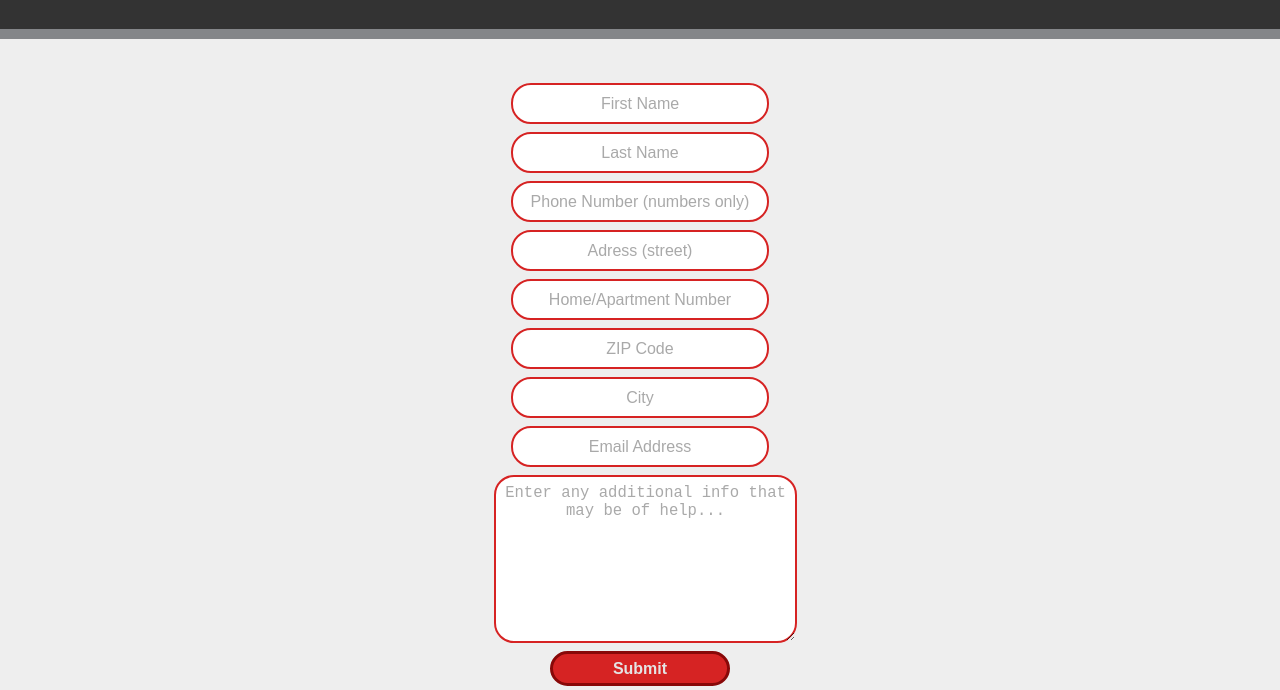
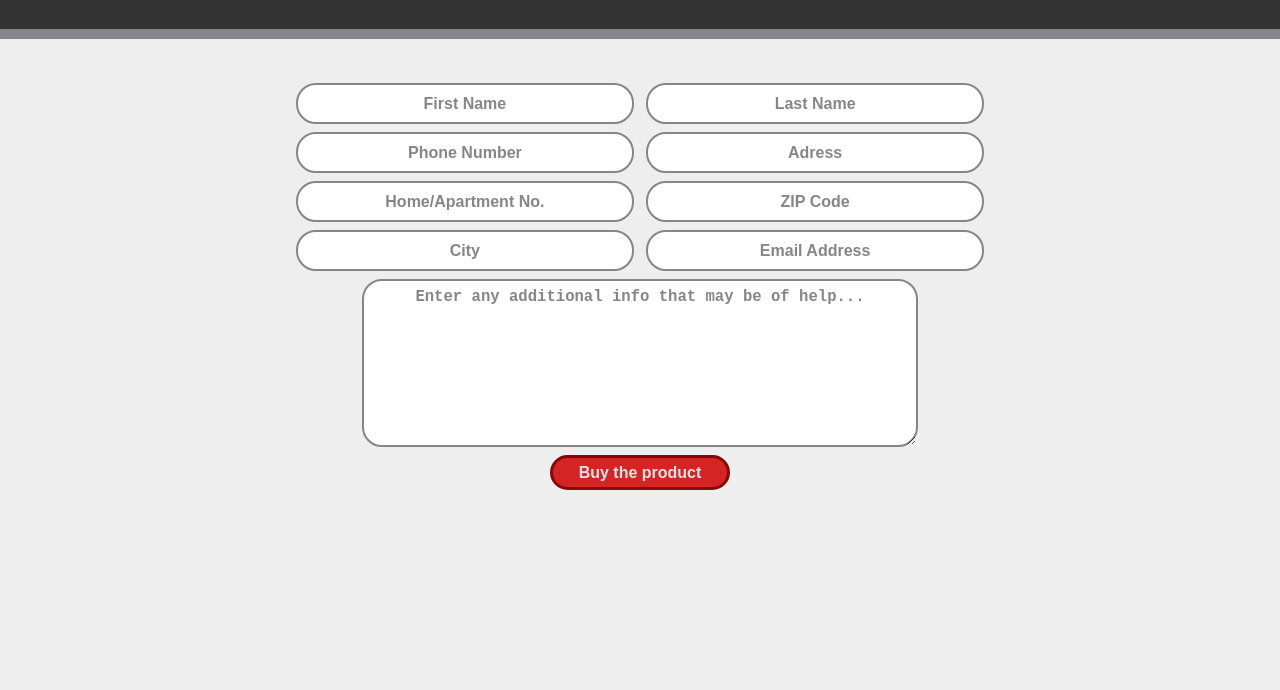
Before and after one commit to maggieApps/InfoMedia---Zadatak, a plain HTML site: page index.html in a window 1280 px wide. Shown: the part 171-861 px from the top of the page. After the commit the page ends 800 px from the top, so only its background shows below. Drawn offline with Linux system fonts and the light colour scheme.

Commit message:
Add files via upload

```diff
--- a/index.html
+++ b/index.html
@@ -4,7 +4,7 @@
     <meta charset="UTF-8">
     <meta http-equiv="X-UA-Compatible" content="IE=edge">
     <meta name="viewport" content="width=device-width, initial-scale=1.0">
-    <title>Customer info</title>
+    <title>Complete order</title>
     <link rel="stylesheet" href="style.css" type="text/css">
 </head>
 <body>
@@ -14,20 +14,21 @@
     </header>
 
     </div>
-    <div class="form-container">
-        <form method="post">
-            <input type="text" class="first-name" id="input-field" placeholder="First Name"/>
-            <input type="text" class="last-name" id="input-field" placeholder="Last Name"/>
-            <input type="number" class="phone-number" id="input-field" placeholder="Phone Number (numbers only)"/>
-            <input type="text" class="home-adress" id="input-field" placeholder="Adress (street)"/>
-            <input type="number" class="home-number" id="input-field" placeholder="Home/Apartment Number"/>
-            <input type="number" class="zip-code" id="input-field" placeholder="ZIP Code">
-            <input type="text" class="city" id="input-field" placeholder="City"/>
-            <input type="text" class="email-adress" id="input-field"placeholder="Email Address">
-            <textarea type="text" class="note" id="more-info-input-field" placeholder="Enter any additional info that may be of help..."></textarea>
-            <button id="button">Submit</button>
+    <div class="form-container" id="form-container">
+        <form action="#" method="get" id="my-form">
+            <input type="text" class="input-field" id="first-name" placeholder="First Name" minlength="3" maxlength="11" required/>
+            <input type="text" class="input-field" id="last-name" placeholder="Last Name" minlength="3" maxlength="11" required/>
+            <input type="number" class="input-field" id="phone-number" placeholder="Phone Number" maxlength="15" required/>
+            <input type="text" class="input-field" id="home-adress" placeholder="Adress" minlength="5" maxlength="40" required/>
+            <input type="number" class="input-field" id="home-number" placeholder="Home/Apartment No." minlength="1" maxlength="5" required/>
+            <input type="number" class="input-field" id="zip-code" placeholder="ZIP Code" minlength="5" maxlength="5" required>
+            <input type="text" class="input-field" id="city" placeholder="City" minlength="3" maxlength="15" required/>
+            <input type="text" class="input-field" id="email-adress" placeholder="Email Address" required>
+            <textarea type="text" class="more-info-input-field" id="note" placeholder="Enter any additional info that may be of help..."></textarea>
         </form>
     </div>
+    <button type="submit" id="button" onclick="buyerInfoHandler()">Buy the product</button>
 
+    <script src="script.js"></script>
 </body>
 </html>
--- /dev/null
+++ b/script.js
@@ -0,0 +1,199 @@
+// Stores user input
+const buyerInfo = {
+  firstName: document.getElementById("first-name"),
+  lastName: document.getElementById("last-name"),
+  phoneNumber: document.getElementById("phone-number"),
+  homeAdress: document.getElementById("home-adress"),
+  homeNumber: document.getElementById("home-number"),
+  zipCode: document.getElementById("zip-code"),
+  city: document.getElementById("city"),
+  emailAdress: document.getElementById("email-adress"),
+  aditionlInfo: document.getElementById("note"),
+};
+
+
+// Main function
+const buyerInfoHandler = () => {
+
+  let errorsFound = 0;
+
+  const multipleErrorCatcher = () => {
+    const multipleErrorWarningMessage =
+      "Some of the information you provided are missing or weren't correct. Please, enter correct info!";
+
+    // Checks for empty inputs
+    for (let i = 0; i <= 7; i++) {
+      if (Object.values(buyerInfo)[i].value == "") {
+        errorsFound++;
+      }
+    }
+
+    if (errorsFound > 1) {
+      alert(multipleErrorWarningMessage);
+    }
+  };
+
+  const firstNameErrorCatcher = (a = buyerInfo.firstName.value) => {
+    if (!a && !(errorsFound > 1)) {
+      alert("Name field can not be empty!");
+      errorsFound++;
+    } else if (a.length < 3 && !(errorsFound > 1)) {
+      alert("First name must have more than 2 letters!");
+      errorsFound++;
+    } else if (
+      a.match("0") ||
+      a.match("1") ||
+      a.match("2") ||
+      a.match("3") ||
+      a.match("4") ||
+      a.match("5") ||
+      a.match("6") ||
+      a.match("7") ||
+      a.match("8") ||
+      a.match("9")
+    ) {
+      alert("Name must contain letters only!");
+      errorsFound++;
+    }
+  };
+
+  const lastNameErrorCatcher = (a = buyerInfo.lastName.value) => {
+    if (!a && !(errorsFound > 1)) {
+      alert("Last name field can not be empty!");
+      errorsFound++;
+    } else if (a.length < 3 && !(errorsFound > 1)) {
+      alert("Last name must have more than 2 letters!");
+      errorsFound++;
+    } else if (
+      a.match("0") ||
+      a.match("1") ||
+      a.match("2") ||
+      a.match("3") ||
+      a.match("4") ||
+      a.match("5") ||
+      a.match("6") ||
+      a.match("7") ||
+      a.match("8") ||
+      a.match("9")
+    ) {
+      alert("Last name must contain letters only!");
+      errorsFound++;
+    }
+  };
+
+  const phoneNumberErrorCatcher = (a = buyerInfo.phoneNumber.value) => {
+    if (!a && !(errorsFound > 1)) {
+      alert("Phone number field can not be empty!");
+      errorsFound++;
+    } else if (a.length < 9 && !(errorsFound > 1)) {
+      alert("Phone number must have more than 8 digits!");
+      errorsFound++;
+    }
+  };
+
+  const homeAdressErrorCatcher = (a = buyerInfo.homeAdress.value) => {
+    if (!a && !(errorsFound > 1)) {
+      alert("Home adress field can not be empty!");
+      errorsFound++;
+    } else if (a.length < 5 && !(errorsFound > 1)) {
+      alert("Home adress must have more than 5 letters!");
+      errorsFound++;
+    }
+  };
+
+  const homeNumberErrorCatcher = (a = buyerInfo.homeNumber.value) => {
+    if (!a && !(errorsFound > 1)) {
+      alert("Home number field can not be empty!");
+      errorsFound++;
+    } else if (a.length < 1 && !(errorsFound > 1)) {
+      alert("Home number must have more than 1 digit!");
+      errorsFound++;
+    }
+  };
+
+  const zipCodeErrorCatcher = (a = buyerInfo.zipCode.value) => {
+    if (!a && !(errorsFound > 1)) {
+      alert("ZIP code field can not be empty!");
+      errorsFound++;
+    } else if (a.length < 5 && !(errorsFound > 1)) {
+      alert("ZIP code must have 5 digits!");
+      errorsFound++;
+    }
+  };
+
+  const cityErrorCatcher = (a = buyerInfo.city.value) => {
+    if (!a && !(errorsFound > 1)) {
+      alert("City name field can not be empty!");
+      errorsFound++;
+    } else if (a.length < 2 && !(errorsFound > 1)) {
+      alert("City name must have more than 2 letters!");
+      errorsFound++;
+    }
+  };
+
+  const emailErrorCatcher = (a = buyerInfo.emailAdress.value) => {
+    let enteredDomain = a;
+
+    if (enteredDomain.match("@")) {
+      enteredDomain = a.slice(a.indexOf("@"));
+    } else if (!enteredDomain.match("@")) {
+      enteredDomain = "Bad domain";
+    }
+
+    // Dummy domain list, most commonly used
+    const domainList = [
+      "@gmail.com",
+      "@hotmail.com",
+      "@yahoo.com",
+      "@live.com",
+    ];
+
+    // Returns bool value
+    let isDomainCorrect;
+
+    for (let i = 0; i < domainList.length; i++) {
+      if (enteredDomain == domainList[i]) {
+        isDomainCorrect = true;
+        break;
+      } else {
+        isDomainCorrect = false;
+      }
+    }
+
+    if (!a && !(errorsFound > 1)) {
+      alert("Email adress field can not be empty!");
+      errorsFound++;
+    } else if (a == enteredDomain && !(errorsFound > 1)) {
+      alert("Please check if you entered a correct email adress!");
+      errorsFound++;
+    } else if (!isDomainCorrect && !(errorsFound > 1)) {
+      alert("Please check if you entered a correct email adress!");
+      errorsFound++;
+    }
+  };
+
+  multipleErrorCatcher();
+  firstNameErrorCatcher();
+  lastNameErrorCatcher();
+  phoneNumberErrorCatcher();
+  homeAdressErrorCatcher();
+  homeNumberErrorCatcher();
+  zipCodeErrorCatcher();
+  cityErrorCatcher();
+  emailErrorCatcher();
+
+  if (errorsFound == 0) {
+    console.log(`First name: ${buyerInfo.firstName.value}`);
+    console.log(`Last name: ${buyerInfo.lastName.value}`);
+    console.log(`Phone number: ${buyerInfo.phoneNumber.value}`);
+    console.log(`Home adress: ${buyerInfo.homeAdress.value}`);
+    console.log(`Home number: ${buyerInfo.homeNumber.value}`);
+    console.log(`ZIP Code: ${buyerInfo.zipCode.value}`);
+    console.log(`City: ${buyerInfo.city.value}`);
+    console.log(`Email adress: ${buyerInfo.emailAdress.value}`);
+    document.getElementById("my-form").reset();
+    if ((a = buyerInfo.aditionlInfo.value)) {
+      console.log(`Aditional info: ${a}`);
+    }
+  }
+};
--- a/style.css
+++ b/style.css
@@ -23,8 +23,15 @@ h3 {
   padding-right: 15%;
 }
 
+h1 {
+  font-size: 350%;
+}
+
+h3 {
+  font-size: 250%;
+}
+
 body {
-  background-repeat: no-repeat;
   background-position: center;
   align-items: center;
   display: flex;
@@ -33,26 +40,48 @@ body {
 }
 
 .form-container {
-  width: 300px;
+  width: 60%;
   height: 80%;
   border-radius: 8px;
   margin-top: 40px;
   text-align: center;
+  display: flex;
+  min-width: 250px;
 }
 
-#input-field {
-  width: 250px;
+.input-field {
+  width: 43%;
   height: 35px;
+  min-width: 230px;
   border-radius: 20px;
   margin: 4px;
-  border: 2px solid RGB(214, 35, 35);
+  border: 2px solid RGB(132, 134, 137);
   font-size: medium;
   text-align: center;
+  font-weight: bold;
+  transition: background 0.4s;
 }
 
-#input-field::placeholder, .note::placeholder {
-  color:darkgray
+.input-field:required:valid {
+  border-color: green;
+}
 
+.input-field:required:focus:valid {
+  background: rgba(130, 247, 20, 0.767);
+}
+
+.input-field:focus:invalid {
+  background: rgba(255, 141, 48, 0.774);
+}
+
+.input-field:focus:invalid::placeholder {
+  color: RGB(214, 35, 35);
+}
+
+.input-field::placeholder,
+#note::placeholder {
+  color: rgb(136, 133, 133);
+  font-weight: bold;
 }
 
 input::-webkit-outer-spin-button,
@@ -61,21 +90,24 @@ input::-webkit-inner-spin-button {
   margin: 0;
 }
 
-.note {
-  width: 95%;
+#note {
+  width: 70%;
   height: 150px;
   border-radius: 20px;
   margin: 4px;
-  border: 2px solid RGB(214, 35, 35);
+  border: 2px solid RGB(132, 134, 137);
   font-size: medium;
   display: flex;
   text-justify: distribute;
   justify-content: center;
   padding: 7px 7px;
   font-size: larger;
+  margin-left: auto;
+  margin-right: auto;
+  min-width: 230px;
 }
 
-.note::placeholder {
+#note::placeholder {
   display: flex;
   text-align: center;
 }
@@ -92,3 +124,33 @@ input::-webkit-inner-spin-button {
   color: RGB(228, 228, 228);
   font-weight: bold;
 }
+
+@media only screen and (max-width: 1200px) {
+  h1 {
+    font-size: 300%;
+  }
+
+  h3 {
+    font-size: 240%;
+  }
+}
+
+@media only screen and (max-width: 915px) {
+  h1 {
+    font-size: 250%;
+  }
+
+  h3 {
+    font-size: 190%;
+  }
+}
+
+@media only screen and (max-width: 768px) {
+  h1 {
+    font-size: 200%;
+  }
+
+  h3 {
+    font-size: 140%;
+  }
+}
```
